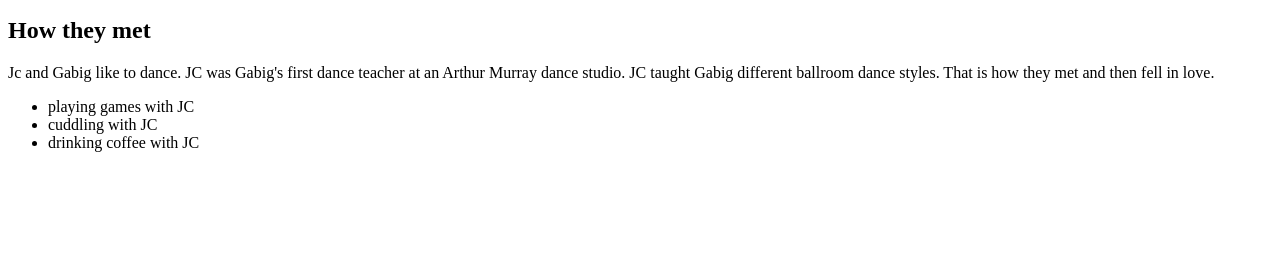
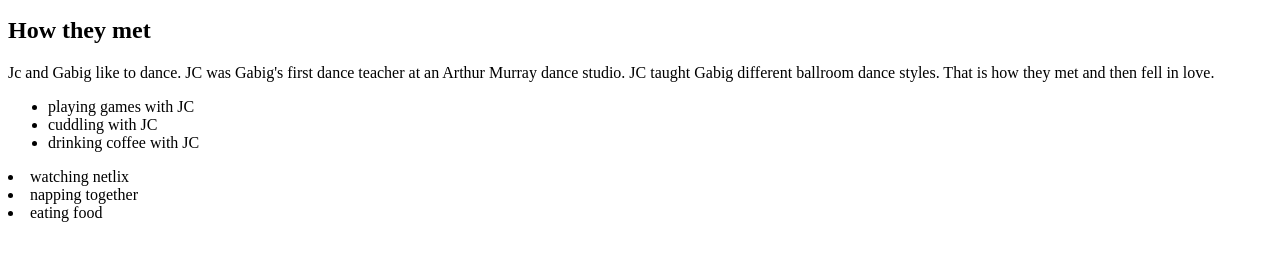
Before and after one commit to Lolmassakian/webpage, a plain HTML site: page index.html in a window 1280 px wide. Shown: the part 119-380 px from the top of the page. Drawn offline with Linux system fonts and the light colour scheme.

Commit message:
favorite things (wrong)

```diff
--- a/index.html
+++ b/index.html
@@ -17,6 +17,9 @@
         <li>cuddling with JC</li>
         <li>drinking coffee with JC</li>
 </ul>
+<li>watching netlix </li>
+<li>napping together</li>
+<li>eating food</li>
 
 
 </body>
```
